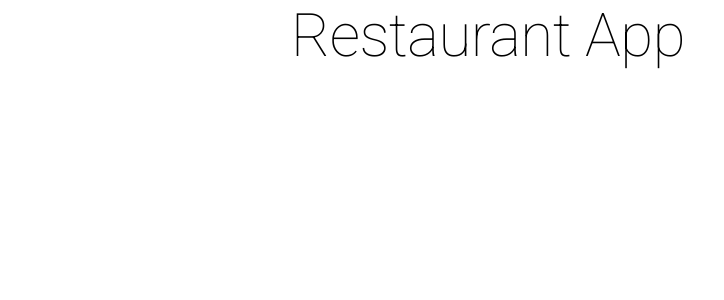
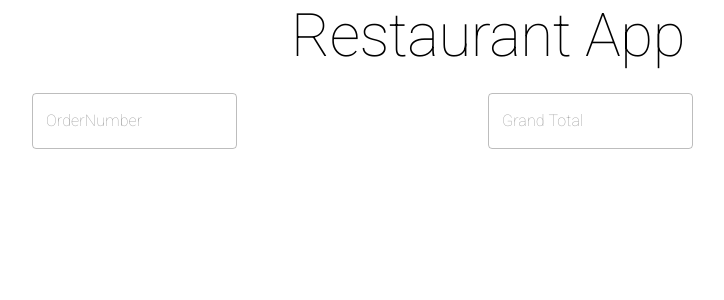
Before and after one commit to ionut1912/RestaurantCrud-Frontend, a React (Create React App) app: page / in a window 1280 px wide. Shown: the top 300 px of the page, without its empty margins (152-876 px from the left). Built offline with nearby package versions, Linux system fonts and the light colour scheme.

Commit message:
Input displayed

```diff
--- a/src/components/Order/OrderForm.js
+++ b/src/components/Order/OrderForm.js
@@ -1,14 +1,21 @@
 import { Grid } from '@material-ui/core';
 import React from 'react';
 import Form  from   "../../layouts/Form"
+import Input from "../../controls/Input"
 export default function OrderForm(){
     return(
 <Form>
 <Grid container>
 <Grid item xs={6}>
+<Input disabled label="OrderNumber" name="orderNumber">
+
+</Input>
+</Grid>
     <Grid item xs={6}>
+        <Input disabled label="Grand Total" name="gTotal">
 
-    </Grid>
+        </Input>
+
 </Grid>
 </Grid>
 </Form>
```
